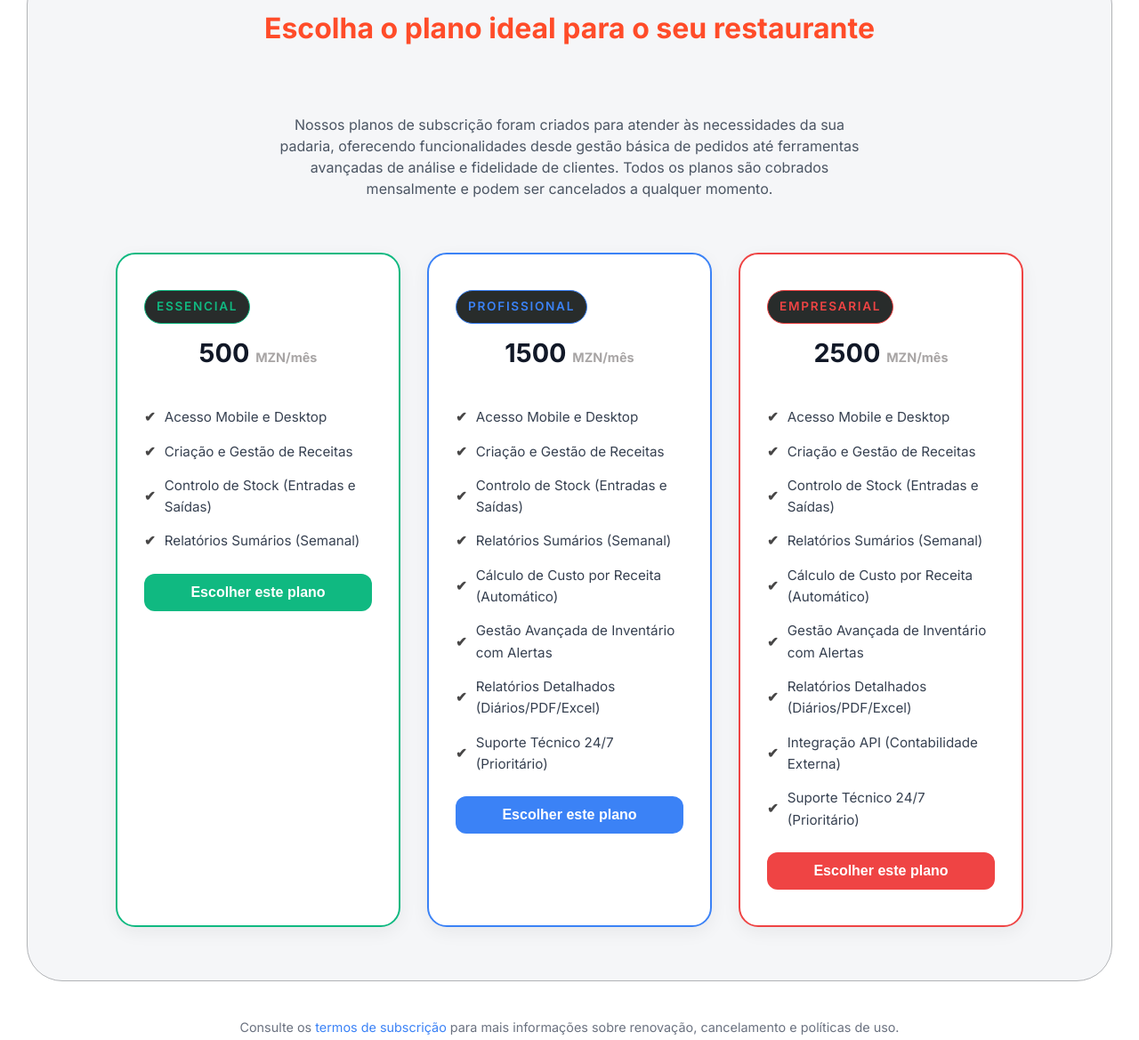
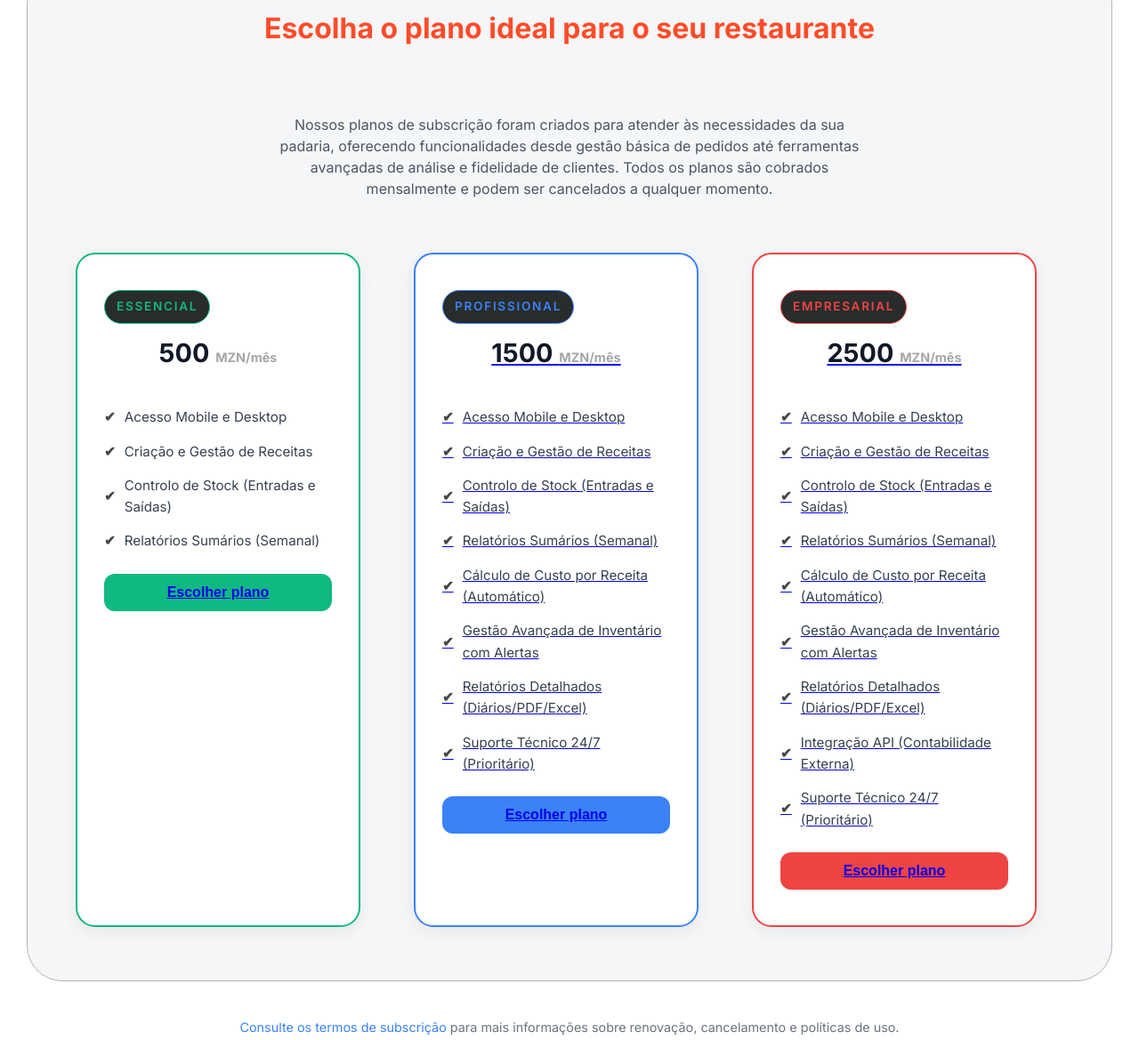
Before and after one commit to DevL-ctrn/KAYA-RESTAURANT, a plain HTML site: page subscricao.html in a window 1280 px wide. Shown: the part 75-1244 px from the top of the page at 89% size. Drawn offline with Linux system fonts and the light colour scheme.

Commit message:
Update subscricao.html

```diff
--- a/subscricao.html
+++ b/subscricao.html
@@ -239,7 +239,7 @@
 
       </ul>
       <div class="botao">
-      <button class="select-btn" onclick="selecionarPlano('Essencial')">Escolher este plano</button></div>
+      <button class="select-btn" onclick="selecionarPlano('Essencial')"><a href="dashboard.html">Escolher plano</button></div>
     </div>
 
     <div class="card profissional">
@@ -258,7 +258,7 @@
         <li>Relatórios Detalhados (Diários/PDF/Excel)</li>
         <li>Suporte Técnico 24/7 (Prioritário)</li>
       </ul>
-      <button class="select-btn" onclick="selecionarPlano('Profissional')">Escolher este plano</button>
+      <button class="select-btn" onclick="selecionarPlano('Profissional')"><a href="dashboard.html">Escolher plano</button>
     </div>
 
     <div class="card premium">
@@ -278,7 +278,7 @@
          <li>Integração API (Contabilidade Externa)</li>
         <li>Suporte Técnico 24/7 (Prioritário)</li>
       </ul>
-      <button class="select-btn" onclick="selecionarPlano('Premium')">Escolher este plano</button>
+      <button class="select-btn" onclick="selecionarPlano('Premium')"><a href="dashboard.html">Escolher plano</button>
     </div>
 
   </div>
@@ -295,4 +295,5 @@
   </script>
 
 </body>
+
 </html>
```
